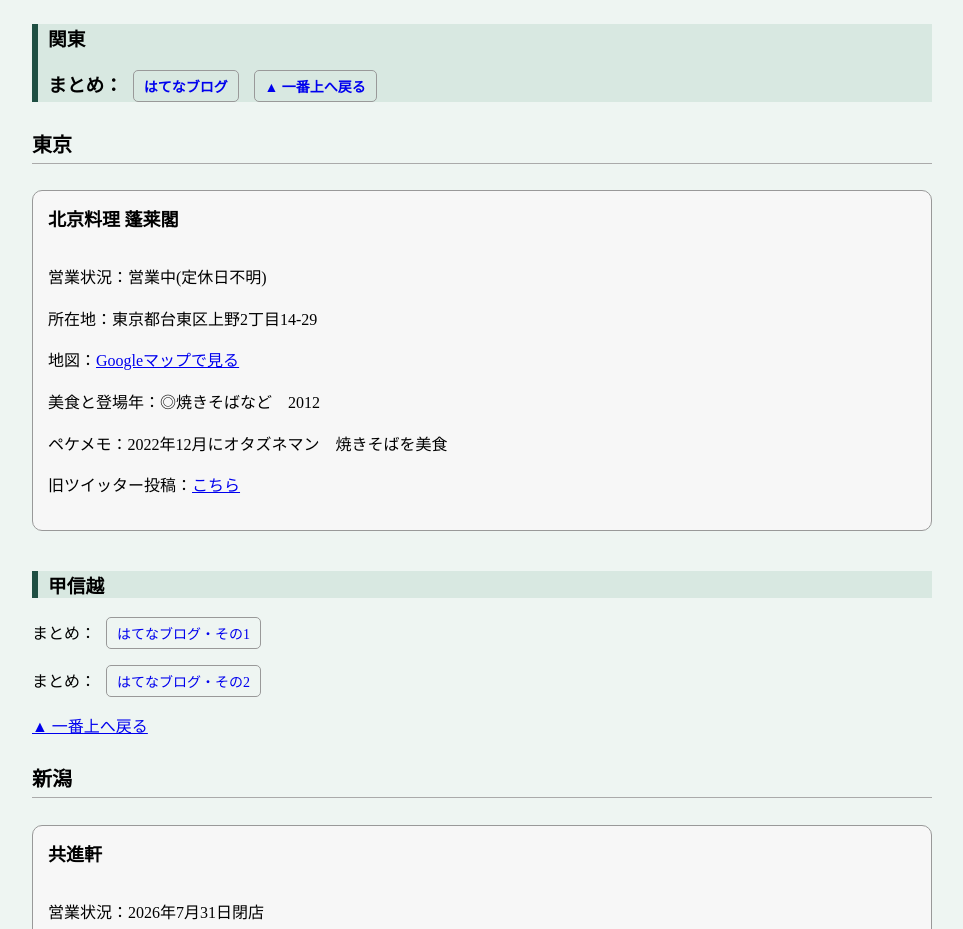
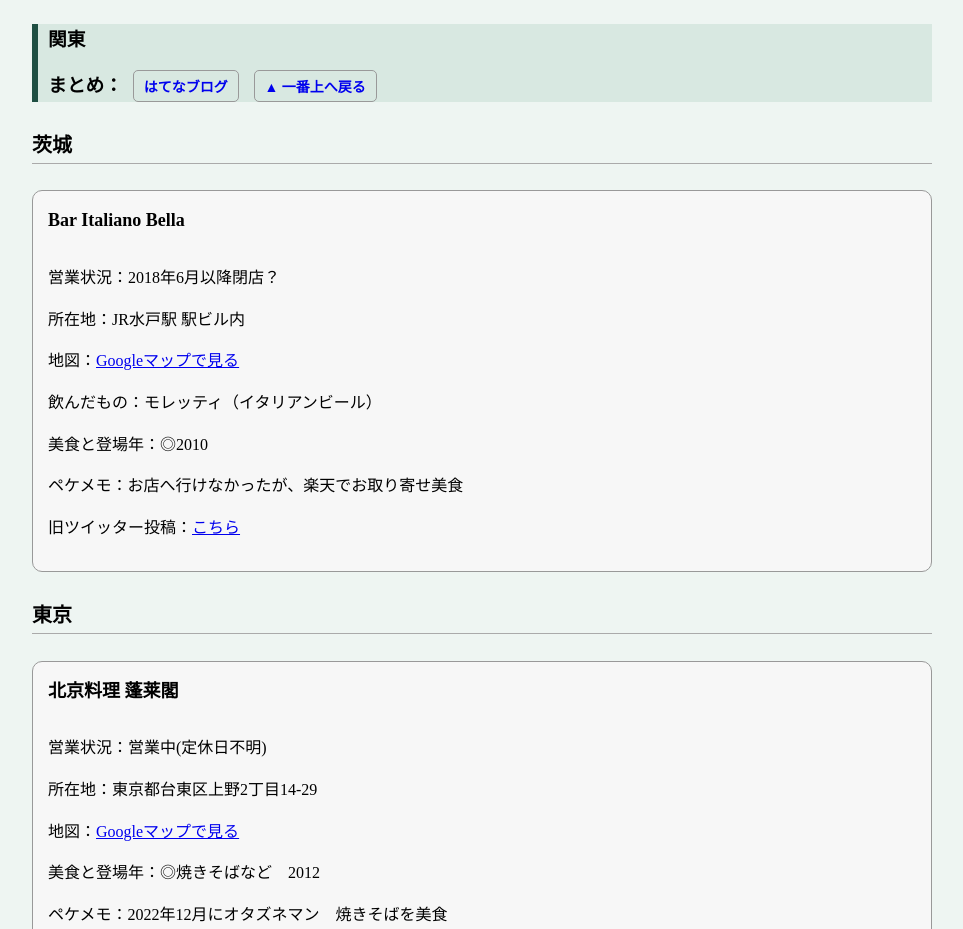
Before and after one commit to teampeke/zensen-bisyoku, a plain HTML site: page index.html in a window 1280 px wide. Shown: the part 6200-7129 px from the top of the page, without its empty margins (158-1121 px from the left). Drawn offline with Linux system fonts and the light colour scheme.

Commit message:
Add files via upload

```diff
--- a/index.html
+++ b/index.html
@@ -194,6 +194,19 @@
             <p>まとめ：<a href="https://teampeke.hatenablog.com/entry/2026/01/10/130245?_gl=1*ow5r87*_gcl_au*MTU1NTAzOTM4NS4xNzg1OTI4NDA4" target="_blank">はてなブログ</a>
               <a href="#top" class="back-top">▲ 一番上へ戻る</a>
         </h3>
+
+        <h4>茨城</h4>
+
+        <div class="shop">
+        <h5>Bar Italiano Bella</h5>
+        <p>営業状況：2018年6月以降閉店？</p>
+        <p>所在地：JR水戸駅 駅ビル内</p>
+        <p>地図：<a href= "https://maps.app.goo.gl/L2iYUTgxsGPMGRr8A" target="_blank">Googleマップで見る</a></p>
+        <p>飲んだもの：モレッティ（イタリアンビール）</p>
+        <p>美食と登場年：◎2010</p>
+        <p>ペケメモ：お店へ行けなかったが、楽天でお取り寄せ美食</p>
+        <p>旧ツイッター投稿：<a href="https://x.com/pekeanjyo/status/2104210528961016297" target="_blank">こちら</a></p>
+        </div>
 
         <h4>東京</h4>
 
```
